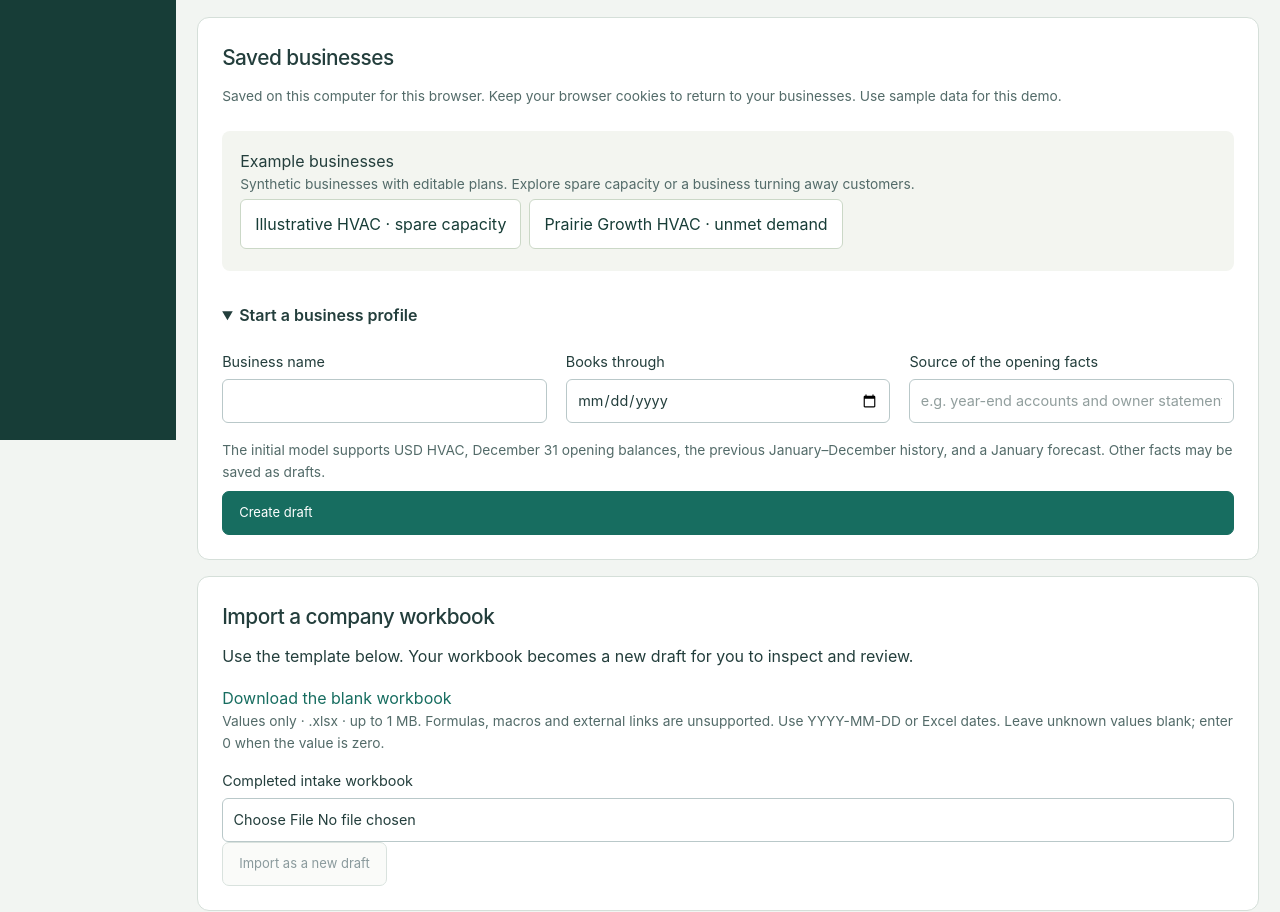
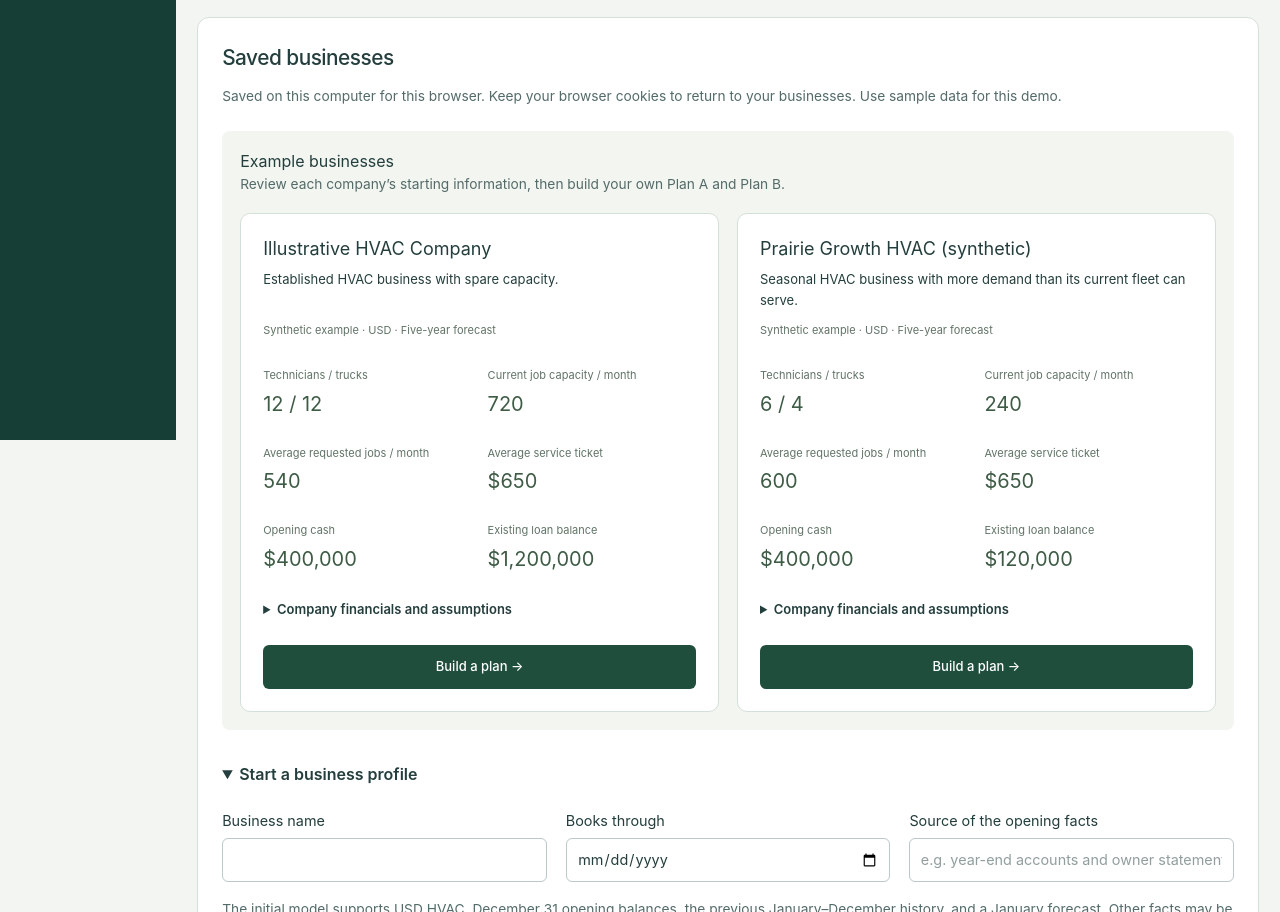
Before and after one commit to Starvern/hackmidwest-2026, a SvelteKit app: page /intake in a window 1280 px wide. Shown: the part 360-1272 px from the top of the page. Built offline with nearby package versions, Linux system fonts and the light colour scheme.

Commit message:
Show example company information in Businesses

```diff
--- /dev/null
+++ b/src/lib/intake/ExampleCompany.svelte
@@ -0,0 +1,73 @@
+<script lang="ts">
+  import type { CompanyInput } from '../../../contracts/contracts.ts';
+  let { company, href, description, expanded = false }: { company: CompanyInput; href: string; description: string; expanded?: boolean } = $props();
+  const money = (value: number) => value.toLocaleString('en-US', { style: 'currency', currency: 'USD', maximumFractionDigits: 0 });
+  const number = (value: number) => value.toLocaleString('en-US', { maximumFractionDigits: 1 });
+  const percent = (value: number) => `${number(value * 100)}%`;
+  const months = ['Jan', 'Feb', 'Mar', 'Apr', 'May', 'Jun', 'Jul', 'Aug', 'Sep', 'Oct', 'Nov', 'Dec'];
+  const operations = $derived(company.operations);
+  const opening = $derived(company.opening_financial_state);
+  const assumptions = $derived(company.global_assumptions);
+  const capacity = $derived(Math.min(operations.technicians * operations.max_jobs_per_tech_per_day, operations.vehicles * operations.max_jobs_per_vehicle_per_day) * operations.working_days_per_month);
+</script>
+
+<article aria-label={company.name}>
+  <h3>{company.name}</h3><p class="description">{description}</p>
+  <p class="source">Synthetic example · USD · Five-year forecast</p>
+  <dl class="facts">
+    <div><dt>Technicians / trucks</dt><dd>{operations.technicians} / {operations.vehicles}</dd></div>
+    <div><dt>Current job capacity / month</dt><dd>{number(capacity)}</dd></div>
+    <div><dt>Average requested jobs / month</dt><dd>{number(operations.base_monthly_job_demand)}</dd></div>
+    <div><dt>Average service ticket</dt><dd>{money(operations.average_ticket)}</dd></div>
+    <div><dt>Opening cash</dt><dd>{money(opening.cash)}</dd></div>
+    <div><dt>Existing loan balance</dt><dd>{money(opening.debt_tranches.reduce((sum, loan) => sum + loan.principal, 0))}</dd></div>
+  </dl>
+  <details open={expanded}>
+    <summary>Company financials and assumptions</summary>
+    <h4>Starting balances and monthly costs</h4>
+    <dl class="rows">
+      <div><dt>Customer receivables</dt><dd>{money(opening.accounts_receivable)}</dd></div>
+      <div><dt>Supplier payables</dt><dd>{money(opening.accounts_payable)}</dd></div>
+      <div><dt>Inventory</dt><dd>{money(opening.inventory)}</dd></div>
+      <div><dt>Fixed overhead / month</dt><dd>{money(operations.fixed_overhead_per_month)}</dd></div>
+      <div><dt>Marketing included in overhead</dt><dd>{money(operations.baseline_marketing_in_overhead)}</dd></div>
+      <div><dt>Loaded technician cost / year</dt><dd>{money(operations.technician_loaded_cost_per_year)}</dd></div>
+      <div><dt>Running cost per truck / year</dt><dd>{money(operations.vehicle_opex_per_year)}</dd></div>
+      <div><dt>Service variable cost / service sales</dt><dd>{percent(operations.service_variable_cost_rate)}</dd></div>
+      <div><dt>Other sales / month</dt><dd>{money(operations.non_service_revenue_per_month)}</dd></div>
+      <div><dt>Other direct costs / month</dt><dd>{money(operations.non_service_direct_cost_per_month)}</dd></div>
+      <div><dt>Maintenance purchases / year</dt><dd>{money(assumptions.maintenance_capex_per_year)}</dd></div>
+    </dl>
+    <h4>Existing loans</h4>
+    {#each opening.debt_tranches as loan}<p class="loan">{money(loan.principal)} at {percent(loan.annual_interest_rate)} annual interest · {loan.remaining_term_months} months remaining · {money(loan.monthly_principal)} monthly principal, plus interest.</p>{:else}<p>No existing loans.</p>{/each}
+    <h4>Existing equipment</h4>
+    {#each opening.depreciable_assets as asset}<p>{money(asset.cost_basis)} original cost · {money(asset.accumulated_depreciation)} accumulated depreciation · {money(asset.monthly_depreciation)} monthly depreciation · {asset.remaining_life_months} months of useful life remaining.</p>{:else}<p>No depreciable assets.</p>{/each}
+    <h4>Forecast assumptions</h4>
+    <dl class="rows">
+      <div><dt>Working days / month</dt><dd>{number(operations.working_days_per_month)}</dd></div>
+      <div><dt>Jobs / technician / working day</dt><dd>{number(operations.max_jobs_per_tech_per_day)}</dd></div>
+      <div><dt>Jobs / truck / working day</dt><dd>{number(operations.max_jobs_per_vehicle_per_day)}</dd></div>
+      <div><dt>Annual demand / service price growth</dt><dd>{percent(assumptions.organic_demand_growth)} / {percent(assumptions.ticket_growth)}</dd></div>
+      <div><dt>Annual wage / overhead inflation</dt><dd>{percent(assumptions.wage_inflation)} / {percent(assumptions.overhead_inflation)}</dd></div>
+      <div><dt>Customer / supplier payment timing</dt><dd>{number(assumptions.collection_delay_months * 30)} / {number(assumptions.payment_delay_months * 30)} days</dd></div>
+      <div><dt>Cash reserve floor</dt><dd>{money(assumptions.liquidity_floor)}</dd></div>
+      <div><dt>Exit EBITDA multiple / tax rate</dt><dd>{number(assumptions.valuation_multiple)}× / {percent(assumptions.tax_rate)}</dd></div>
+    </dl>
+    <details><summary>Seasonal demand by month</summary><p>Requested jobs before annual growth; completed jobs are limited by available staff and trucks.</p><div class="table-wrap"><table><thead><tr><th>Month</th><th>Requested jobs</th></tr></thead><tbody>{#each assumptions.seasonality as factor, i}<tr><th>{months[i]}</th><td>{number(operations.base_monthly_job_demand * factor)}</td></tr>{/each}</tbody></table></div></details>
+    <details><summary>Monthly starting history</summary><div class="table-wrap"><table><thead><tr><th>Month</th><th>Jobs</th><th>Sales</th><th>EBITDA</th></tr></thead><tbody>{#each company.historical_months as row}<tr><th>{months[row.month_of_year - 1]}</th><td>{number(row.service_jobs)}</td><td>{money(row.revenue)}</td><td>{money(row.ebitda)}</td></tr>{/each}</tbody></table></div></details>
+    <p class="source">All figures are illustrative inputs and assumptions, not actual company records.</p>
+  </details>
+  <a class="plan-link" {href} data-sveltekit-reload>Build a plan →</a>
+</article>
+
+<style>
+  article{min-width:0;padding:22px;border:1px solid #d5dfd9;border-radius:10px;background:white;color:#233e3c;scroll-margin-top:24px}
+  h3{font-size:18px;line-height:1.4;margin:0 0 8px}h4{font-size:13px;margin:20px 0 10px}
+  p{font-size:13px;line-height:1.65;margin:8px 0}.description{min-height:44px}.source{font-size:11px;color:#607366}
+  dl{margin:18px 0}.facts{display:grid;grid-template-columns:1fr 1fr;gap:16px}.facts>div{display:block}.facts dt{font-size:11px;color:#607366}.facts dd{font-size:20px;margin:5px 0 0;text-align:left}
+  .rows>div{display:flex;justify-content:space-between;align-items:start;gap:16px;border-bottom:1px solid #e6ebe5;padding:9px 0;font-size:12px;line-height:1.5}.rows dt{color:#607366}.rows dd{margin:0;text-align:right;font-weight:500}
+  details{margin:16px 0}summary{cursor:pointer;font-size:13px;font-weight:600;padding:8px 0;line-height:1.5}
+  .plan-link{display:block;margin-top:18px;padding:12px 16px;border-radius:6px;background:#204e3c;color:white;text-align:center;text-decoration:none;font-size:13px;font-weight:500}.plan-link:hover{background:#31594f}
+  .table-wrap{overflow-x:auto}table{border-collapse:collapse;width:100%;font-size:12px}th,td{padding:9px;text-align:right;border-bottom:1px solid #e6ebe5;white-space:nowrap}th:first-child{text-align:left}
+  @media(max-width:600px){article{padding:18px}.rows>div{flex-wrap:wrap;gap:4px}.rows dd{text-align:left}}
+</style>
--- a/src/routes/+page.svelte
+++ b/src/routes/+page.svelte
@@ -91,10 +91,10 @@
 <div class="workspace">
   <Sidebar />
   <main>
-    <header class="workspace-header"><div class="wordmark"><img class="sapling-wordmark" src="/brand/sapling-logo.png" alt="Sapling" /><span class="divider">/</span><span class="workspace-name">Investment workspace</span></div><a href={profileMode && binding ? `/intake?profile=${binding.profile_id}&revision=${binding.revision}` : '/intake'} class="synthetic" title="View this company in Businesses"><span aria-hidden="true">● </span>{company?.name ?? 'Loading company…'}</a></header>
+    <header class="workspace-header"><div class="wordmark"><img class="sapling-wordmark" src="/brand/sapling-logo.png" alt="Sapling" /><span class="divider">/</span><span class="workspace-name">Investment workspace</span></div><a href={profileMode && binding ? `/intake?profile=${binding.profile_id}&revision=${binding.revision}` : `/intake?example=${growthExample ? 'growth' : 'demo'}#example-${growthExample ? 'growth' : 'demo'}`} class="synthetic" title="View this company in Businesses"><span aria-hidden="true">● </span>{company?.name ?? 'Loading company…'}</a></header>
     {#if profileMode && binding && latestRevision !== binding.revision}<p class="editor-note">Viewing confirmed revision {binding.revision}. A newer revision {latestRevision} exists. <a href="/intake">Review the latest draft</a>.</p>{/if}
     <section class="intro"><div><p class="eyebrow">OPERATING DECISIONS, OVER TIME</p><h1>Plant the next move.</h1><p class="subtitle">See what your investments change—and when they matter.</p></div><div class="company-tag"><span class="company-icon">⌁</span><div><strong>{company?.name ?? 'Loading company…'}</strong><small>HVAC services · USD · Five-year forecast</small></div></div></section>
-    {#if growthExample}<div class="editor-note company-snapshot"><p>Synthetic growth example: seasonal demand starts at 330–930 jobs per month, but four trucks can serve only 240. Plan A and Plan B start blank.</p><details><summary>Prairie company snapshot</summary><ul><li>Six technicians, four trucks and a $650 average service ticket.</li><li>$10,000 monthly parts and filter subscription sales, with $4,000 in direct costs.</li><li>$400,000 opening cash and a $120,000 equipment loan repaid over 24 months at 9% annual interest.</li><li>Customers pay in about 45 days; suppliers are paid in about 23 days. Inventory is $35,000.</li><li>Annual assumptions: demand grows 3%, service prices 2.5%, wages 3% and overhead 2%.</li></ul><p>Try four additional trucks and two technicians in one plan, and marketing alone in the other. All figures are synthetic assumptions.</p></details></div>{/if}
+    {#if growthExample}<p class="editor-note">Prairie has seasonal demand above its current capacity. <a href="/intake?example=growth#example-growth">View company information in Businesses →</a></p>{/if}
     <div class="notice"><span>↗</span><p>Plan comparison <span>Five-year forecasts based on your inputs and assumptions.</span></p><span class="status">{pending ? 'Computing…' : stale ? 'Results need updating' : result ? 'Results current' : 'Ready to load'}</span></div>
     {#if error}<div class="error" role="alert"><strong>We couldn’t complete that request.</strong><p>{error}</p><button onclick={() => company ? run() : initialize()} disabled={pending}>Retry</button></div>{/if}
     <div class="main-grid">
--- /dev/null
+++ b/src/routes/intake/+page.server.ts
@@ -0,0 +1,8 @@
+import { loadDemoCompany, loadGrowthCompany } from '../../lib/server/api/company.ts';
+
+export function load() {
+  return { examples: [
+    { key: 'demo', company: loadDemoCompany(), href: '/', description: 'Established HVAC business with spare capacity.' },
+    { key: 'growth', company: loadGrowthCompany(), href: '/?example=growth', description: 'Seasonal HVAC business with more demand than its current fleet can serve.' },
+  ] };
+}
--- a/src/routes/intake/+page.svelte
+++ b/src/routes/intake/+page.svelte
@@ -2,6 +2,9 @@
   import { onMount } from 'svelte';
   import { page } from '$app/state';
   import Sidebar from '../../lib/dashboard/Sidebar.svelte';
+  import ExampleCompany from '../../lib/intake/ExampleCompany.svelte';
+  import type { PageData } from './$types';
+  let { data }: { data: PageData } = $props();
   import { requestJson } from '../../lib/dashboard/api.ts';
   import { fieldEntries, issueLabel, type Envelope } from '../../lib/intake/form.ts';
   import RiskEditor from '../../lib/intake/RiskEditor.svelte';
@@ -108,14 +111,14 @@
 
 <svelte:head><title>Your business · Sapling</title></svelte:head>
 <div class="workspace">
-<Sidebar intake workspaceHref={record?.status === 'confirmed' ? `/?profile=${record.profile_id}&revision=${record.revision}` : '/'} />
+<Sidebar intake workspaceHref={record?.status === 'confirmed' ? `/?profile=${record.profile_id}&revision=${record.revision}` : page.url.searchParams.get('example') === 'growth' ? '/?example=growth' : '/'} />
 <main>
   <nav><a class="intake-brand" href="/" aria-label="Sapling home"><img src="/brand/sapling-logo.png" alt="Sapling" /></a><span>Your business</span></nav>
   <header><p class="eyebrow">START WITH YOUR BUSINESS</p><h1>Start with your business.</h1><p>Enter existing facts and planning estimates, review what the model supports, then compare investments. Nothing is filled from the demo.</p></header>
   {#if error}<p class="error" role="alert">{error}</p>{/if}
   {#if importNote}<p role="status">{importNote}</p>{/if}
   <section id="businesses" class="panel"><h2>Saved businesses</h2><p class="note">Saved on this computer for this browser. Keep your browser cookies to return to your businesses. Use sample data for this demo.</p>{#each profiles as item}<button class="saved" disabled={busy} onclick={() => load(item.profile_id, item.revision)}>{item.name ?? 'Unnamed business'} · revision {item.revision} · {item.status}</button>{/each}
-    <div class="example-businesses"><h3>Example businesses</h3><p class="note">Synthetic businesses with editable plans. Explore spare capacity or a business turning away customers.</p><a class="saved" href="/" data-sveltekit-reload>Illustrative HVAC · spare capacity</a><a class="saved" href="/?example=growth" data-sveltekit-reload>Prairie Growth HVAC · unmet demand</a></div>
+    <div class="example-businesses"><h3>Example businesses</h3><p class="note">Review each company’s starting information, then build your own Plan A and Plan B.</p><div class="example-grid">{#each data.examples as item}<div id={`example-${item.key}`}><ExampleCompany company={item.company} href={item.href} description={item.description} expanded={page.url.searchParams.get('example') === item.key} /></div>{/each}</div></div>
     <details open={!record}><summary>Start a business profile</summary><form onsubmit={e => { e.preventDefault(); void create(); }}><div class="grid"><label>Business name<input required bind:value={name} /></label><label>Books through<input type="date" required bind:value={date} /></label><label>Source of the opening facts<input required bind:value={sourceTitle} placeholder="e.g. year-end accounts and owner statement" /></label></div><p class="note">The initial model supports USD HVAC, December 31 opening balances, the previous January–December history, and a January forecast. Other facts may be saved as drafts.</p><button class="primary" disabled={busy}>Create draft</button></form></details>
   </section>
   <section id="import" class="panel"><h2>Import a company workbook</h2><p>Use the template below. Your workbook becomes a new draft for you to inspect and review.</p><a href={workbookUrl} download="company-intake-v2.xlsx">Download the blank workbook</a><p class="note">Values only · .xlsx · up to 1 MB. Formulas, macros and external links are unsupported. Use YYYY-MM-DD or Excel dates. Leave unknown values blank; enter 0 when the value is zero.</p><label>Completed intake workbook<input type="file" accept=".xlsx" disabled={busy} onchange={e => { workbook = e.currentTarget.files?.[0] ?? null; importNote = ''; }} /></label><button disabled={busy || !workbook} onclick={importFile}>Import as a new draft</button></section>
@@ -159,8 +162,9 @@ label{line-height:1.5}
 button{min-height:40px;font-size:13px}
 .saved{display:inline-block;text-align:left;line-height:1.5;padding:12px 14px}
 .example-businesses{margin:24px 0;padding:18px;background:#f3f5f0;border-radius:8px}
-.example-businesses a{margin:4px 8px 4px 0;border:1px solid #cbd8c7;border-radius:6px;color:#173d37;text-decoration:none;background:white}
-.example-businesses a:hover{background:#e9eee3}
+.example-grid{display:grid;grid-template-columns:repeat(2,minmax(0,1fr));gap:18px;margin-top:18px}
+.example-grid>div{min-width:0;scroll-margin-top:24px}
+@media(max-width:900px){.example-grid{grid-template-columns:1fr}}
 .status{position:static;align-items:center;white-space:normal;border-radius:8px;gap:12px;margin:24px 0;font-size:13px}
 nav{min-height:64px;padding-bottom:16px;border-bottom:1px solid #dbe2da}
 @media(max-width:900px){.grid{grid-template-columns:repeat(2,minmax(0,1fr))}}
--- a/src/routes/layout.css
+++ b/src/routes/layout.css
@@ -37,9 +37,6 @@ h2{font-size:17px;font-weight:550;letter-spacing:-.5px;margin:0}
 .full-label,.field-grid label{display:block;font-size:10px;color:#6a7b70}
 .full-label select{display:block;width:100%;margin-top:8px;border:1px solid #dae2d7;border-radius:5px;background:#fff;color:#304c40;padding:10px 8px;font-size:11px}
 .editor-note{font-size:10px;line-height:1.65;color:#819080;margin:12px 0 17px}
-.company-snapshot summary{cursor:pointer;font-weight:600;margin-top:8px}
-.company-snapshot ul{list-style:disc;padding-left:20px;margin:10px 0}
-.company-snapshot li{margin:4px 0}
 .decision{border-top:1px solid #e9ede5;padding:15px 0}
 .decision summary{display:flex;align-items:center;gap:9px;font-size:11px;list-style:none}
 .decision summary>span:last-child{margin-left:auto;color:#80917e;font-size:9px}
```
